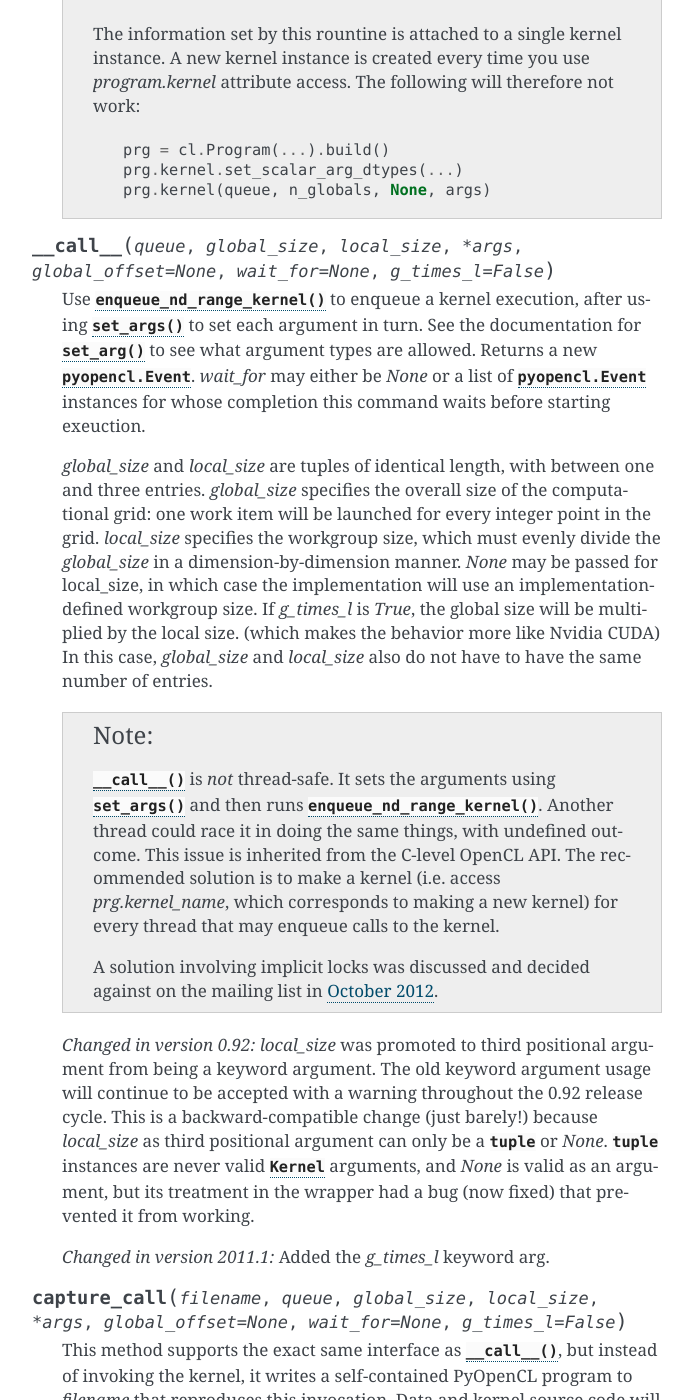
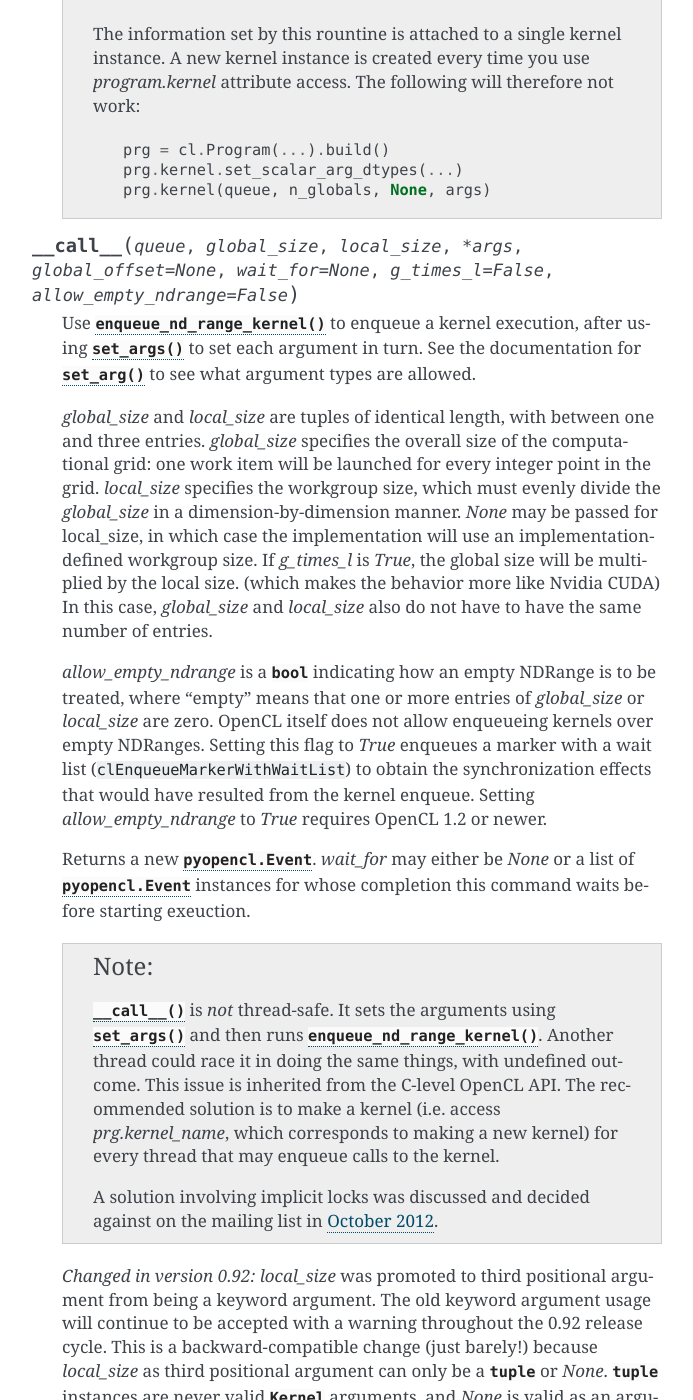
Before and after one commit to inducer/pyopencl, a Sphinx documentation site: the page built from doc/runtime_program.rst, in a window 1280 px wide and 1400 px high, scrolled down 4081 px. Shown: the whole window, without its empty margins (418-1111 px from the left). Built offline with Sphinx 7.4.7, drawn with Linux system fonts in a browser that asks for light colours; some of the changed text lies outside the part shown.

Commit message:
Add 'allow_empty_ndrange' kwarg to kernel enqueue

```diff
--- a/doc/runtime_program.rst
+++ b/doc/runtime_program.rst
@@ -205,14 +205,17 @@ Kernel
                prg.kernel(queue, n_globals, None, args)
 
 
-    .. method:: __call__(queue, global_size, local_size, *args, global_offset=None, wait_for=None, g_times_l=False)
+    .. method:: __call__(queue, global_size, local_size, *args, global_offset=None, wait_for=None, g_times_l=False, allow_empty_ndrange=False)
 
         Use :func:`enqueue_nd_range_kernel` to enqueue a kernel execution, after using
         :meth:`set_args` to set each argument in turn. See the documentation for
         :meth:`set_arg` to see what argument types are allowed.
-        |std-enqueue-blurb|
 
         |glsize|
+
+        |empty-nd-range|
+
+        |std-enqueue-blurb|
 
         .. note::
 
@@ -240,6 +243,10 @@ Kernel
 
         .. versionchanged:: 2011.1
             Added the *g_times_l* keyword arg.
+
+        .. versionchanged:: 2020.2
+
+            Added the *allow_empty_ndrange* keyword argument.
 
     .. method:: capture_call(filename, queue, global_size, local_size, *args, global_offset=None, wait_for=None, g_times_l=False)
 
@@ -278,11 +285,18 @@ Kernel
 
         The size of local buffer in bytes to be provided.
 
-.. function:: enqueue_nd_range_kernel(queue, kernel, global_work_size, local_work_size, global_work_offset=None, wait_for=None, g_times_l=False)
+.. function:: enqueue_nd_range_kernel(queue, kernel, global_work_size, local_work_size, global_work_offset=None, wait_for=None, g_times_l=False, allow_empty_ndrange=False)
+
+    |glsize|
+
+    |empty-nd-range|
 
     |std-enqueue-blurb|
 
-    |glsize|
+    .. versionchanged:: 2011.1
 
-    .. versionchanged:: 2011.1
         Added the *g_times_l* keyword arg.
+
+    .. versionchanged:: 2020.2
+
+        Added the *allow_empty_ndrange* keyword argument.
--- a/doc/subst.rst
+++ b/doc/subst.rst
@@ -25,3 +25,12 @@
         local size. (which makes the behavior more like Nvidia CUDA) In this case,
         *global_size* and *local_size* also do not have to have the same number
         of entries.
+
+.. |empty-nd-range| replace:: *allow_empty_ndrange* is a :class:`bool` indicating
+        how an empty NDRange is to be treated, where "empty" means that one or more
+        entries of *global_size* or *local_size* are zero. OpenCL itself does not
+        allow enqueueing kernels over empty NDRanges. Setting this flag to *True*
+        enqueues a marker with a wait list (``clEnqueueMarkerWithWaitList``)
+        to obtain the synchronization effects that would have resulted from
+        the kernel enqueue.
+        Setting *allow_empty_ndrange* to *True* requires OpenCL 1.2 or newer.
```
Also changed, not shown: 3 other files.
